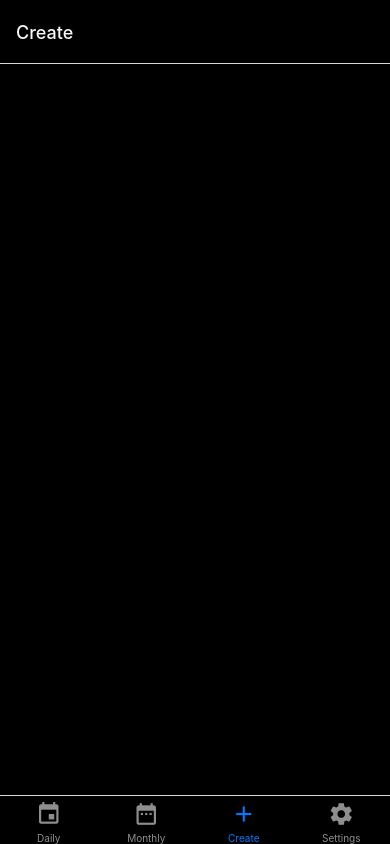
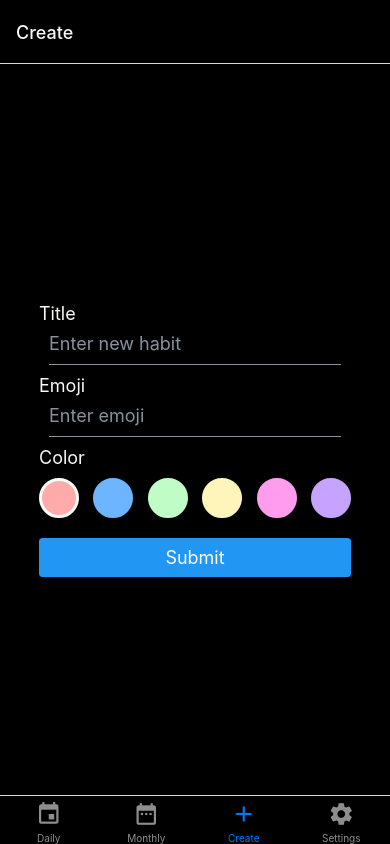
Before and after one commit to chadmuro/mainichi, a React Native app: screen /Create in a window 390 px wide. Built offline with nearby package versions, Linux system fonts and the light colour scheme.

Commit message:
add create habit screen and create colors type

```diff
--- a/components/HabitCard.tsx
+++ b/components/HabitCard.tsx
@@ -1,5 +1,6 @@
 import { View, StyleSheet, Text, TouchableOpacity } from "react-native";
 import { useTheme } from "react-native-elements";
+import { getDayText } from "../constants/daysOfTheWeek";
 
 interface HabitCardProps {
   habit: {
@@ -18,7 +19,7 @@ export default function HabitCard({ habit }: HabitCardProps) {
     <TouchableOpacity
       style={[
         styles({ color: habit.color }).container,
-        habit.dayStreak
+        !habit.dayStreak
           ? styles({ color: habit.color }).defaultContainer
           : styles({ color: habit.color }).completedContainer,
       ]}
@@ -43,7 +44,7 @@ export default function HabitCard({ habit }: HabitCardProps) {
           <Text
             style={{
               fontSize: 18,
-              color: habit.dayStreak ? theme.colors?.white : "#000",
+              color: !habit.dayStreak ? theme.colors?.white : "#000",
             }}
           >
             {habit.name}
@@ -52,9 +53,9 @@ export default function HabitCard({ habit }: HabitCardProps) {
         <View style={{ flexDirection: "row" }}>
           <Text style={{ marginRight: 3 }}>🔥</Text>
           <Text
-            style={{ color: habit.dayStreak ? theme.colors?.white : "#000" }}
+            style={{ color: !habit.dayStreak ? theme.colors?.white : "#000" }}
           >
-            {habit.dayStreak} day
+            {getDayText(habit.dayStreak)}
           </Text>
         </View>
       </View>
--- a/constants/DaysOfTheWeek.ts
+++ b/constants/DaysOfTheWeek.ts
@@ -18,3 +18,10 @@ export function getDayOfTheWeek(value: string): DayOfTheWeek | undefined {
   const dayName = daysOfTheWeek.find((day) => day.value === value);
   return dayName;
 }
+
+export function getDayText(dayStreak: number): string {
+  if (dayStreak === 1) {
+    return `${dayStreak} day`;
+  }
+  return `${dayStreak} days`;
+}
--- /dev/null
+++ b/constants/colorSelect.ts
@@ -0,0 +1,16 @@
+export type Color =
+  | "#FFABAB"
+  | "#6EB5FF"
+  | "#BFFCC6"
+  | "#FFF5BA"
+  | "#FF9CEE"
+  | "#C5A3FF";
+
+export const colors: { name: string; hex: Color }[] = [
+  { name: "red", hex: "#FFABAB" },
+  { name: "blue", hex: "#6EB5FF" },
+  { name: "green", hex: "#BFFCC6" },
+  { name: "yello", hex: "#FFF5BA" },
+  { name: "pink", hex: "#FF9CEE" },
+  { name: "purple", hex: "#C5A3FF" },
+];
--- a/screens/CreateScreen.tsx
+++ b/screens/CreateScreen.tsx
@@ -1,12 +1,71 @@
-import { StyleSheet, Text } from "react-native";
+import { useState } from "react";
+import { StyleSheet, Text, View } from "react-native";
+import { Button, Input, Avatar, useTheme } from "react-native-elements";
 import Layout from "../components/Layout";
+import { Color, colors } from "../constants/colorSelect";
 
 export default function CreateScreen() {
+  const [selectedColor, setSelectedColor] = useState<Color>("#FFABAB");
+  const { theme } = useTheme();
+
   return (
     <Layout>
-      <Text>Create</Text>
+      <View style={styles.formWrap}>
+        <View style={styles.inputWrap}>
+          <Text style={{ color: theme.colors?.white, fontSize: 18 }}>
+            Title
+          </Text>
+          <Input placeholder="Enter new habit" />
+        </View>
+        <View style={styles.inputWrap}>
+          <Text style={{ color: theme.colors?.white, fontSize: 18 }}>
+            Emoji
+          </Text>
+          <Input placeholder="Enter emoji" />
+        </View>
+        <View style={styles.inputWrap}>
+          <Text style={{ color: theme.colors?.white, fontSize: 18 }}>
+            Color
+          </Text>
+          <View style={styles.colorsWrap}>
+            {colors.map((color) => (
+              <Avatar
+                key={color.name}
+                size={40}
+                rounded
+                containerStyle={{
+                  backgroundColor: color.hex,
+                  borderWidth: 3,
+                  borderColor:
+                    selectedColor === color.hex
+                      ? theme.colors?.white
+                      : color.hex,
+                }}
+                onPress={() => setSelectedColor(color.hex)}
+              />
+            ))}
+          </View>
+        </View>
+        <Button
+          title="Submit"
+          containerStyle={{ width: "100%", marginTop: 20 }}
+        />
+      </View>
     </Layout>
   );
 }
 
-const styles = StyleSheet.create({});
+const styles = StyleSheet.create({
+  formWrap: {
+    width: "80%",
+  },
+  inputWrap: {
+    display: "flex",
+  },
+  colorsWrap: {
+    display: "flex",
+    flexDirection: "row",
+    justifyContent: "space-between",
+    marginTop: 10,
+  },
+});
--- a/screens/DailyScreen.tsx
+++ b/screens/DailyScreen.tsx
@@ -7,7 +7,7 @@ import {
   daysOfTheWeek,
   getDayOfTheWeek,
   DayOfTheWeek,
-} from "../constants/DaysOfTheWeek";
+} from "../constants/daysOfTheWeek";
 import HabitCard from "../components/HabitCard";
 
 export default function DailyScreen() {
```
